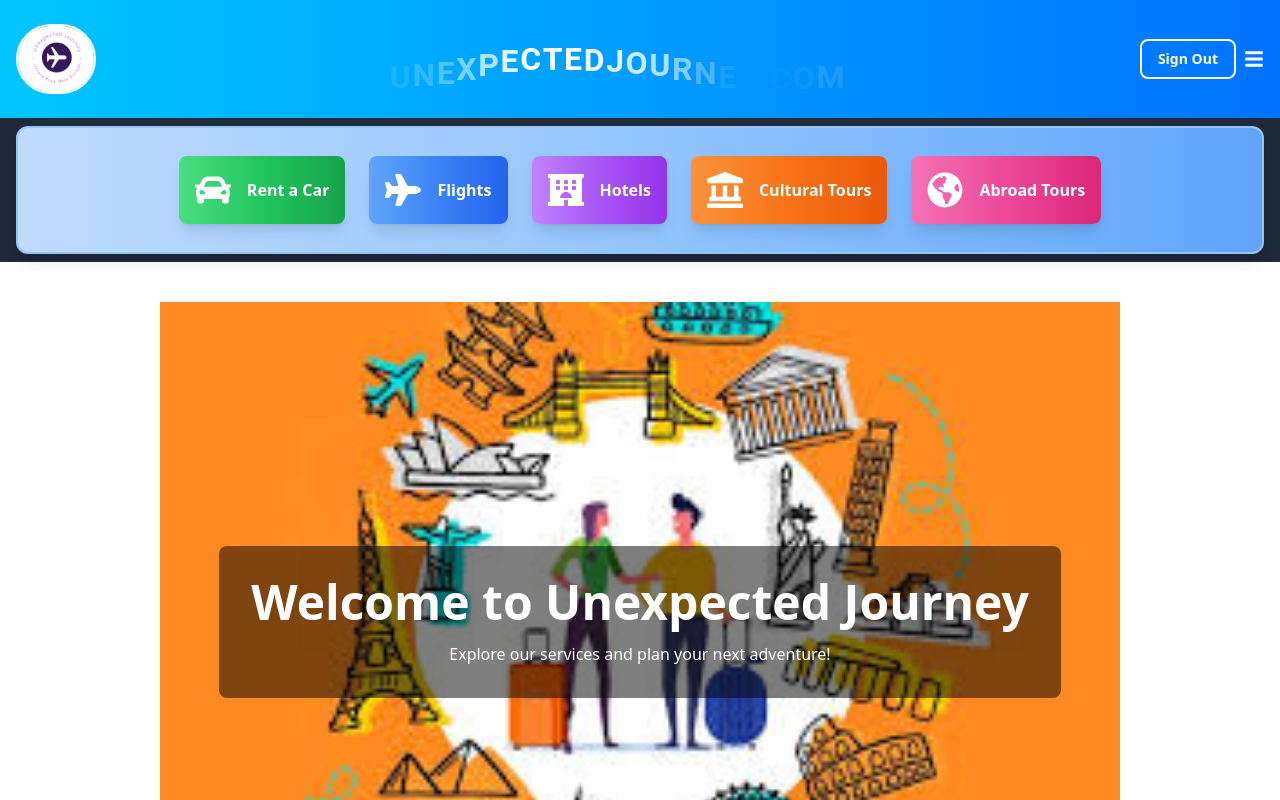
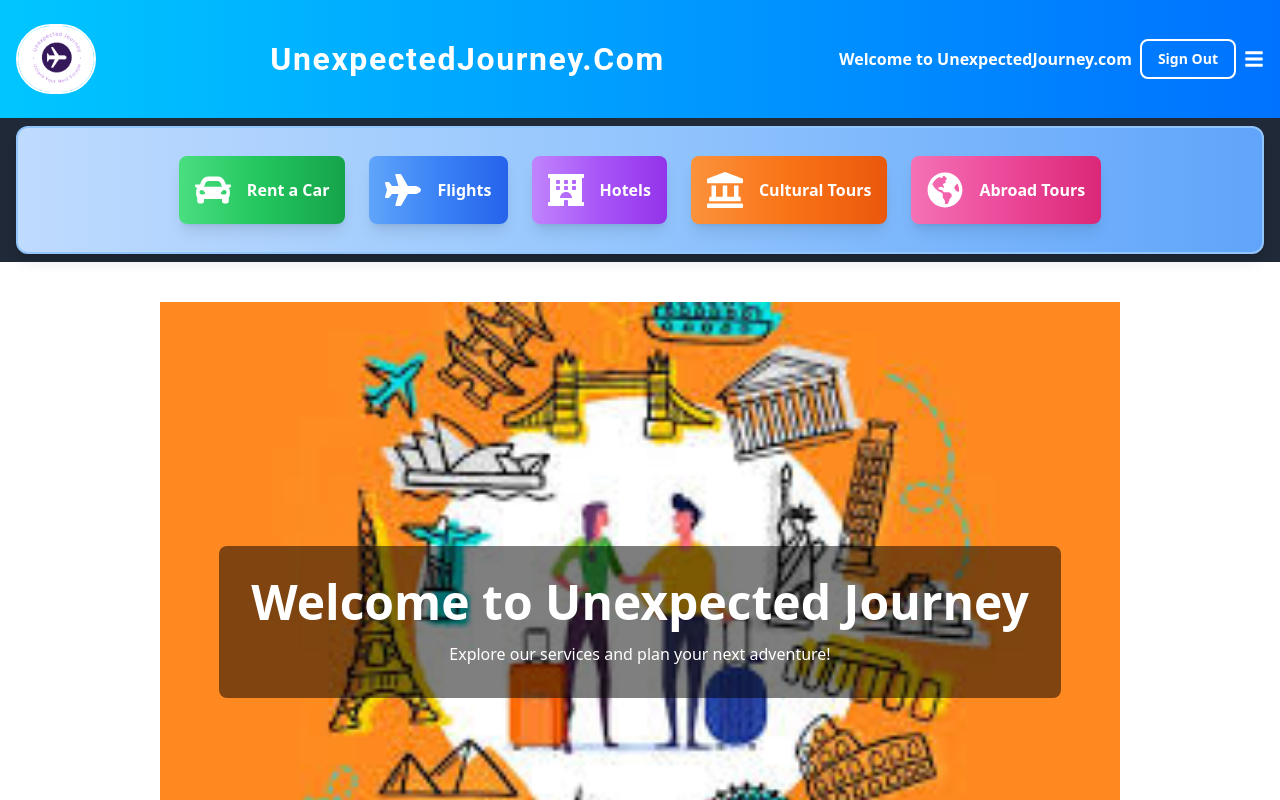
Before and after one commit to ibrahimyeler/BokingAppProject, a React (Vite) app in the folder frontend/: page /home in a window 1280 px wide. Shown: the top 800 px of the page. Built offline with nearby package versions, Linux system fonts and the light colour scheme; sample sign-in values are in the browser's storage.

Commit message:
signOut button is added

```diff
--- a/frontend/src/components/Header.tsx
+++ b/frontend/src/components/Header.tsx
@@ -1,11 +1,14 @@
+
+
 import React, { useState, useEffect } from 'react';
 import { Link, useLocation, useNavigate } from 'react-router-dom';
 import { FaBars } from 'react-icons/fa';
 import './header.css';
 
 const Header: React.FC = () => {
+    const [isUserLoggedIn, setIsUserLoggedIn] = useState<boolean>(false);
+    const [userFullName, setUserFullName] = useState<string>('');
     const [isMenuOpen, setIsMenuOpen] = useState<boolean>(false);
-    const [isUserLoggedIn, setIsUserLoggedIn] = useState<boolean>(false);
     const location = useLocation();
     const navigate = useNavigate();
 
@@ -13,28 +16,20 @@ const Header: React.FC = () => {
 
     useEffect(() => {
         const userLoggedIn = localStorage.getItem('isLoggedIn') === 'true';
+        if (userLoggedIn) {
+            const firstName = localStorage.getItem('firstName') || '';
+            const lastName = localStorage.getItem('lastName') || '';
+            setUserFullName(`${firstName} ${lastName}`);
+        }
         setIsUserLoggedIn(userLoggedIn);
-    }, []);
+    }, [location]);
 
     const handleSignOut = () => {
         localStorage.setItem('isLoggedIn', 'false');
         setIsUserLoggedIn(false);
+        setUserFullName('');
         navigate('/signin');
     };
-
-    const handleSignIn = () => {
-        navigate('/signin');
-    };
-
-    const handleSignUp = () => {
-        navigate('/register');
-    };
-
-    const toggleMenu = () => {
-        setIsMenuOpen(prev => !prev);
-    };
-
-    const title = "UnexpectedJourney.com";
 
     return (
         <header className="header-background bg-gradient-to-r from-purple-500 via-indigo-600 to-blue-700 py-6 shadow-md relative">
@@ -44,48 +39,45 @@ const Header: React.FC = () => {
                 </Link>
                 <div className="flex-1 flex justify-center">
                     <h1 className="title-text text-center">
-                        {title.split('').map((char, index) => (
-                            <span
-                                key={index}
-                                className="title-char"
-                                style={{ animationDelay: `${index * 0.1}s` }}
-                            >
-                                {char}
-                            </span>
-                        ))}
+                        UnexpectedJourney.com
                     </h1>
                 </div>
                 <div className="flex items-center space-x-2">
                     {!isAuthPage && (
                         <>
-                            {!isUserLoggedIn ? (
+                            {isUserLoggedIn ? (
+                                <>
+                                    <span className="text-white font-semibold">
+                                        Welcome to UnexpectedJourney.com {userFullName}
+                                    </span>
+                                    <button
+                                        className="text-white border-2 border-white px-4 py-2 text-sm font-semibold rounded-lg bg-transparent hover:bg-red-500 hover:text-black transition-colors duration-300"
+                                        onClick={handleSignOut}
+                                    >
+                                        Sign Out
+                                    </button>
+                                </>
+                            ) : (
                                 <>
                                     <button
                                         className="text-white border-2 border-white px-4 py-2 text-sm font-semibold rounded-lg bg-transparent hover:bg-yellow-400 hover:text-black transition-colors duration-300"
-                                        onClick={handleSignIn}
+                                        onClick={() => navigate('/signin')}
                                     >
                                         Sign In
                                     </button>
                                     <button
                                         className="text-white border-2 border-white px-4 py-2 text-sm font-semibold rounded-lg bg-transparent hover:bg-yellow-400 hover:text-black transition-colors duration-300"
-                                        onClick={handleSignUp}
+                                        onClick={() => navigate('/register')}
                                     >
                                         Sign Up
                                     </button>
                                 </>
-                            ) : (
-                                <button
-                                    className="text-white border-2 border-white px-4 py-2 text-sm font-semibold rounded-lg bg-transparent hover:bg-red-500 hover:text-black transition-colors duration-300"
-                                    onClick={handleSignOut}
-                                >
-                                    Sign Out
-                                </button>
                             )}
                         </>
                     )}
                     <button
                         className="text-white text-xl relative transition-transform duration-300 transform hover:scale-110"
-                        onClick={toggleMenu}
+                        onClick={() => setIsMenuOpen(prev => !prev)}
                     >
                         <FaBars />
                     </button>
--- a/frontend/src/pages/SignIn.tsx
+++ b/frontend/src/pages/SignIn.tsx
@@ -1,4 +1,6 @@
-// src/pages/SignIn.tsx
+
+
+
 import React, { useState, useEffect } from 'react';
 import { useForm, SubmitHandler } from 'react-hook-form';
 import { useMutation } from 'react-query';
@@ -17,7 +19,11 @@ const SignIn: React.FC = () => {
   const navigate = useNavigate();
 
   const mutation = useMutation(apiClient.signIn, {
-    onSuccess: () => {
+    onSuccess: (data) => {
+      // Giriş başarılı olduğunda, kullanıcı bilgilerini kaydedin
+      localStorage.setItem('isLoggedIn', 'true');
+      localStorage.setItem('firstName', data.firstName); // API yanıtından alınan kullanıcı adı
+      localStorage.setItem('lastName', data.lastName);   // API yanıtından alınan kullanıcı soyadı
       setIsSubmitted(true);
       setErrorMessage(null);
     },
```
